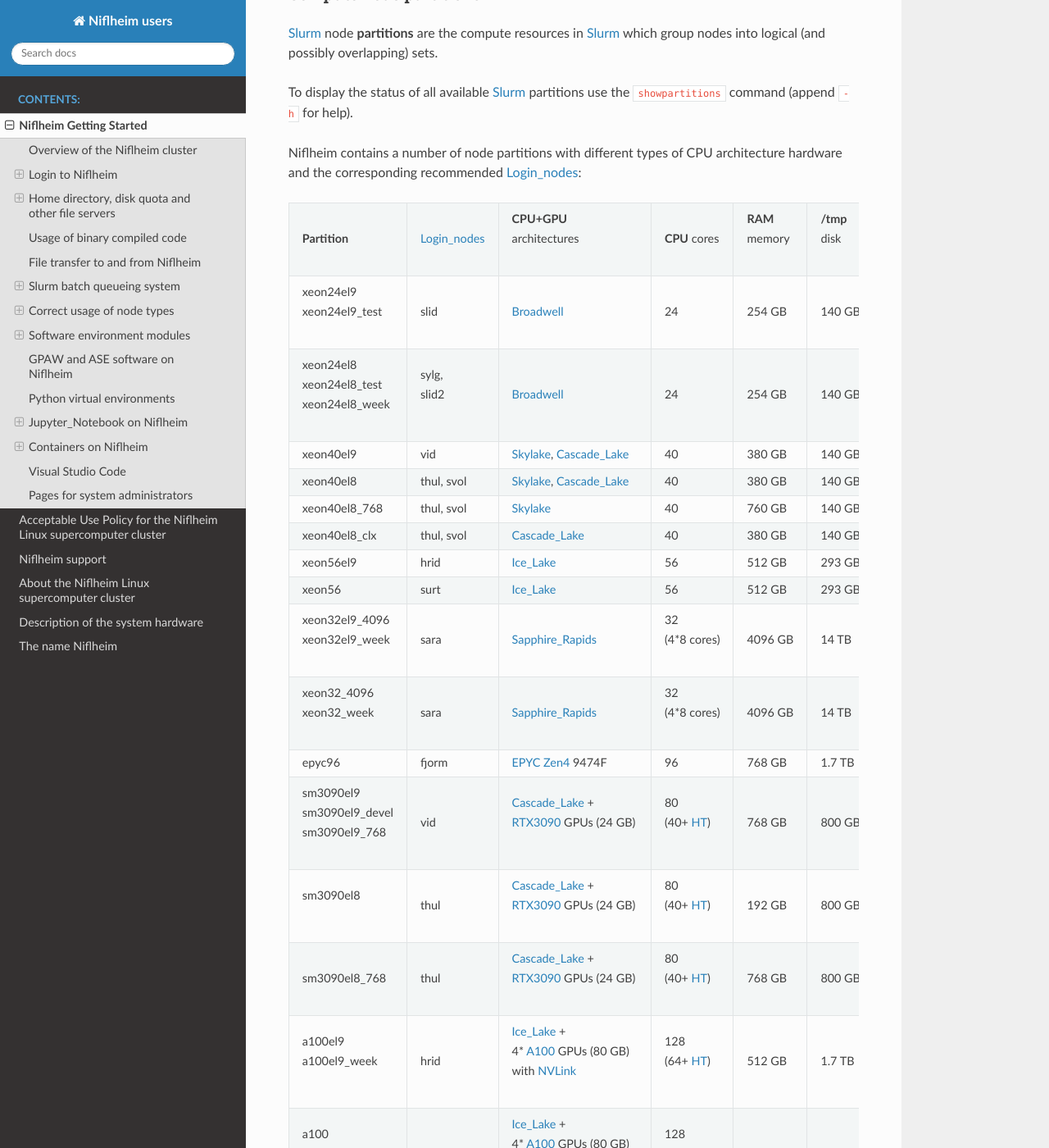
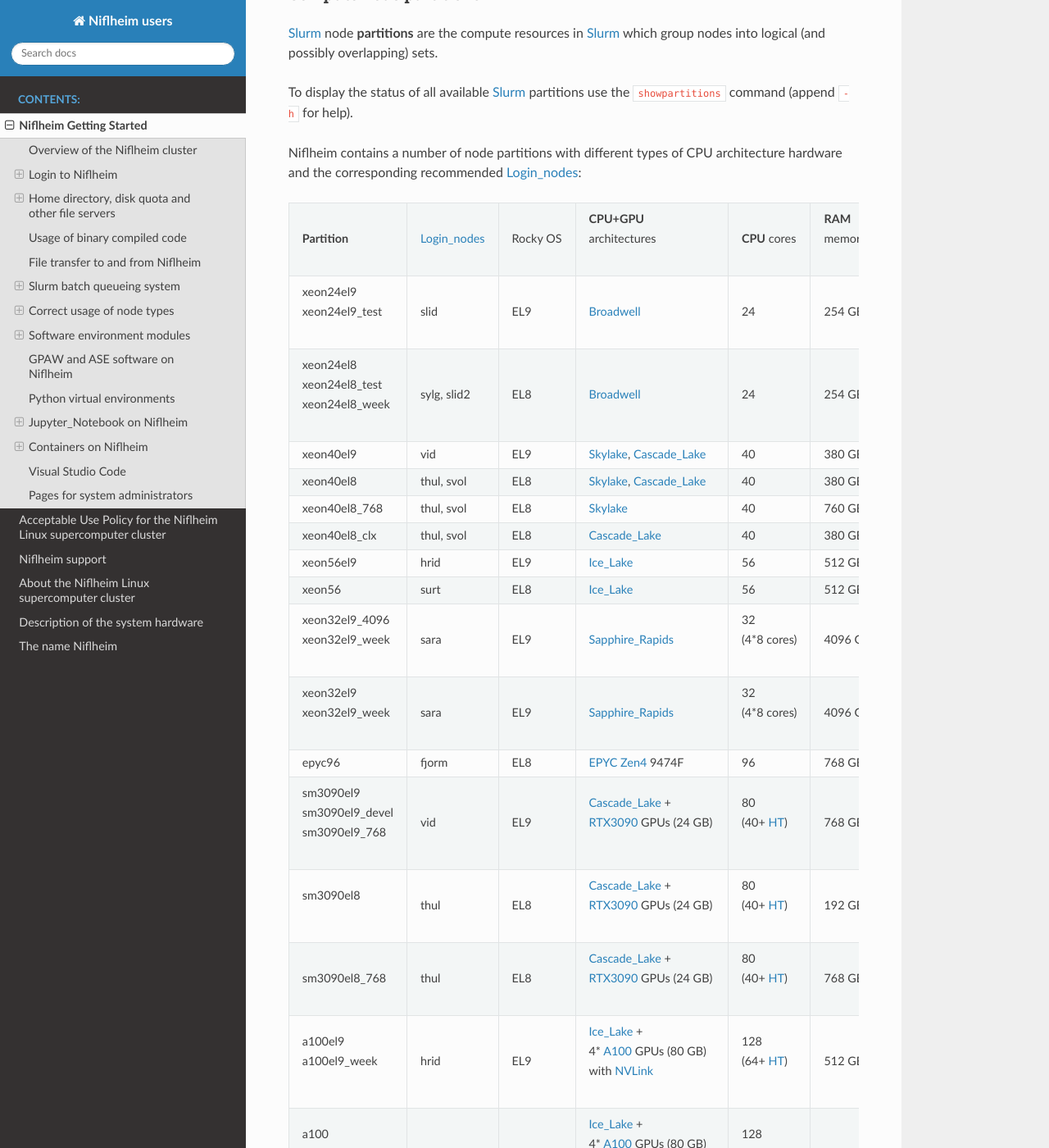
Before and after one commit to OleHolmNielsen/Niflheim_users, a Sphinx documentation site: the page built from docs/Niflheim_Getting_Started.rst, in a window 1280 px wide and 1400 px high, scrolled down 6305 px. Shown: the whole window at 82% size. Built offline with Sphinx 7.4.7 and the Read the Docs theme 3.1.0, drawn with Linux system fonts in a browser that asks for light colours.

Commit message:
Added EL8/EL9 column to table

```diff
--- a/docs/Niflheim_Getting_Started.rst
+++ b/docs/Niflheim_Getting_Started.rst
@@ -336,10 +336,11 @@ To display the status of all available Slurm_ partitions use the ``showpartition
 Niflheim contains a number of node partitions with different types of CPU architecture hardware and the corresponding recommended Login_nodes_:
 
 .. list-table::
-  :widths: 2 2 3 2 2 2
+  :widths: 2 2 1 3 2 2 2
 
   * - **Partition**
     - Login_nodes_
+    - Rocky OS
     - | **CPU+GPU**
       | architectures
     - **CPU** cores
@@ -350,6 +351,7 @@ Niflheim contains a number of node partitions with different types of CPU archit
   * - | xeon24el9
       | xeon24el9_test
     - slid
+    - EL9
     - Broadwell_
     - 24
     - 254 GB
@@ -357,44 +359,50 @@ Niflheim contains a number of node partitions with different types of CPU archit
   * - | xeon24el8
       | xeon24el8_test
       | xeon24el8_week
-    - | sylg,
-      | slid2
+    - sylg, slid2
+    - EL8
     - Broadwell_
     - 24
     - 254 GB
     - 140 GB
   * - xeon40el9
     - vid
+    - EL9
     - Skylake_, Cascade_Lake_
     - 40
     - 380 GB
     - 140 GB
   * - xeon40el8
     - thul, svol
+    - EL8
     - Skylake_, Cascade_Lake_
     - 40
     - 380 GB
     - 140 GB
   * - xeon40el8_768
     - thul, svol
+    - EL8
     - Skylake_
     - 40
     - 760 GB
     - 140 GB
   * - xeon40el8_clx
     - thul, svol
+    - EL8
     - Cascade_Lake_
     - 40
     - 380 GB
     - 140 GB
   * - xeon56el9
     - hrid
+    - EL9
     - Ice_Lake_
     - 56
     - 512 GB
     - 293 GB
   * - xeon56
     - surt
+    - EL8
     - Ice_Lake_
     - 56
     - 512 GB
@@ -402,14 +410,16 @@ Niflheim contains a number of node partitions with different types of CPU archit
   * - | xeon32el9_4096
       | xeon32el9_week
     - sara
+    - EL9
     - Sapphire_Rapids_
     - | 32
       | (4*8 cores)
     - 4096 GB
     - 14 TB
-  * - | xeon32_4096
-      | xeon32_week
+  * - | xeon32el9
+      | xeon32el9_week
     - sara
+    - EL9
     - Sapphire_Rapids_
     - | 32
       | (4*8 cores)
@@ -417,6 +427,7 @@ Niflheim contains a number of node partitions with different types of CPU archit
     - 14 TB
   * - epyc96
     - fjorm
+    - EL8
     - EPYC_ Zen4_ 9474F
     - 96
     - 768 GB
@@ -425,6 +436,7 @@ Niflheim contains a number of node partitions with different types of CPU archit
       | sm3090el9_devel
       | sm3090el9_768
     - vid
+    - EL9
     - | Cascade_Lake_ +
       | RTX3090_ GPUs (24 GB)
     - | 80
@@ -433,6 +445,7 @@ Niflheim contains a number of node partitions with different types of CPU archit
     - 800 GB
   * - | sm3090el8
     - thul
+    - EL8
     - | Cascade_Lake_ +
       | RTX3090_ GPUs (24 GB)
     - | 80
@@ -441,6 +454,7 @@ Niflheim contains a number of node partitions with different types of CPU archit
     - 800 GB
   * - sm3090el8_768
     - thul
+    - EL8
     - | Cascade_Lake_ +
       | RTX3090_ GPUs (24 GB)
     - | 80
@@ -450,6 +464,7 @@ Niflheim contains a number of node partitions with different types of CPU archit
   * - | a100el9
       | a100el9_week
     - hrid
+    - EL9
     - | Ice_Lake_ +
       | 4* A100_ GPUs (80 GB)
       | with NVLink_
@@ -460,6 +475,7 @@ Niflheim contains a number of node partitions with different types of CPU archit
   * - | a100
       | a100_week
     - surt
+    - EL9
     - | Ice_Lake_ +
       | 4* A100_ GPUs (80 GB)
       | with NVLink_
@@ -469,6 +485,7 @@ Niflheim contains a number of node partitions with different types of CPU archit
     - 1.7 TB
   * - h200el9
     - sara
+    - EL9
     - | Sapphire_Rapids_ +
       | 4* H200_ GPUs (141 GB)
       | with NVLink_
```
